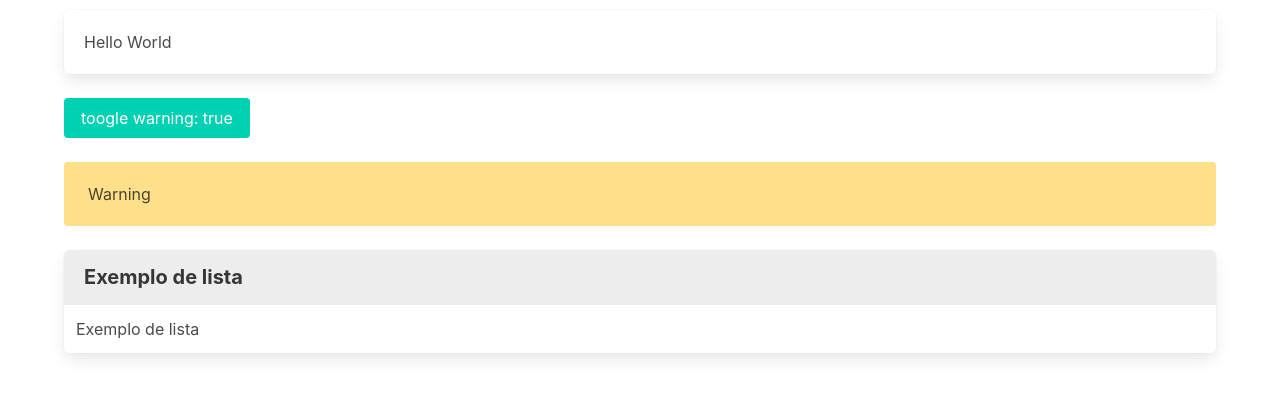
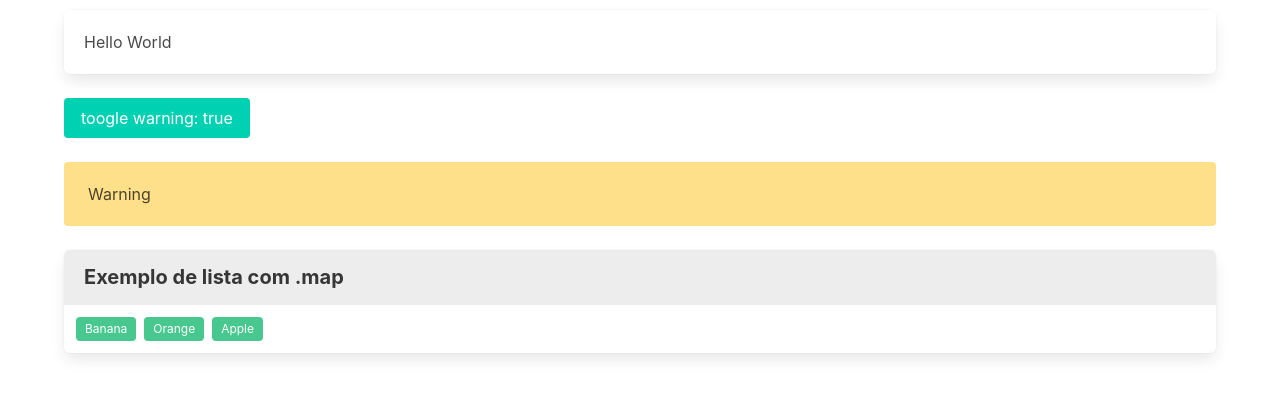
Before and after one commit to danielschmitz/react-bulma, a React (Create React App) app: page / in a window 1280 px wide. Shown: the top 398 px of the page. Built offline with nearby package versions, Linux system fonts and the light colour scheme.

Commit message:
List with map

```diff
--- a/src/App.js
+++ b/src/App.js
@@ -6,8 +6,11 @@ import Button from "./components/button"
 import Container from './components/container'
 import Notification from './components/notification'
 import Panel from './components/panel'
+import Tags from './components/tags'
 
 export default class App extends Component {
+
+  fruits = ['Banana', 'Orange', 'Apple'];
 
   constructor(props) {
     super(props)
@@ -37,8 +40,8 @@ export default class App extends Component {
           <Notification visible={this.state.showWarning}>Warning</Notification>
         </Block>
         <Block>
-          <Panel title="Exemplo de lista">
-            Exemplo de lista
+          <Panel title="Exemplo de lista com .map">
+            <Tags itens={this.fruits} />
           </Panel>
         </Block>
 
--- /dev/null
+++ b/src/components/tags.js
@@ -0,0 +1,15 @@
+import React, { Component } from 'react'
+
+export default class Tags extends Component {
+
+    render() {
+        return (
+            <div className='tags'>
+                {this.props.itens.map(
+                    (item, index) =>
+                        <span className="tag is-success" key={index}>{item}</span>
+                )}
+            </div>
+        )
+    }
+}
```
